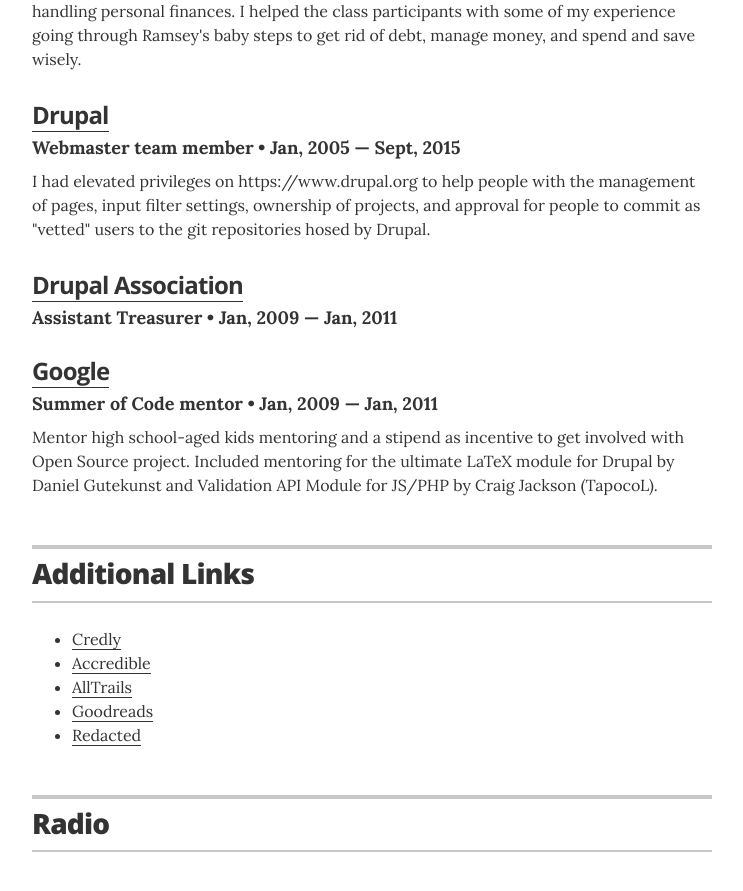
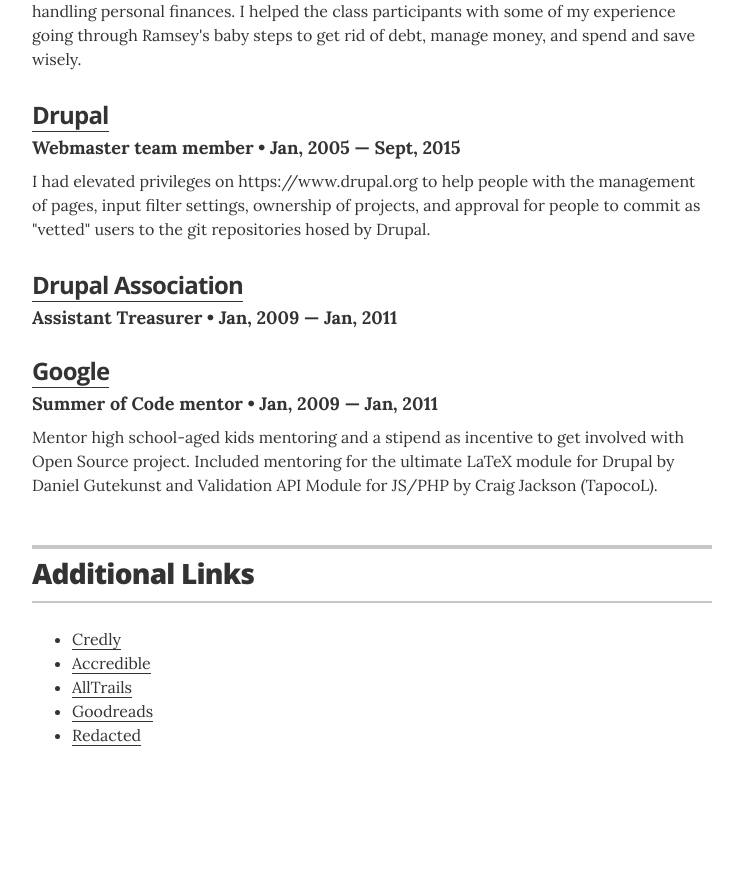
Before and after one commit to deekayen/dkn.github.io, a Jekyll site: the page built from index.html, in a window 1280 px wide and 900 px high, scrolled down 8007 px. Shown: the top 891 px of the window, without its empty margins (268-1011 px from the left). Built offline with Jekyll 4.4.1, drawn with Linux system fonts in a browser that asks for light colours; after the commit the page ends 8802 px from its top, so only the background shows below that.

Commit message:
remove pota and tip jars

```diff
--- a/_includes/head.html
+++ b/_includes/head.html
@@ -5,7 +5,6 @@
 
   <title>{% if page.title %}{{ page.title }}{% else %}{{ site.title }}{% endif %}</title>
 
-  <!-- Google font typography settings - defined in _config.yml -->
   {% if site.resume_theme == 'default' %}
   <link rel="preconnect" href="https://fonts.googleapis.com">
   <link rel="preconnect" href="https://fonts.gstatic.com" crossorigin>
--- a/_layouts/resume.html
+++ b/_layouts/resume.html
@@ -1,5 +1,6 @@
 <!DOCTYPE html>
 <html lang="en">
+<!-- you can check... it's valid HTML5 -->
 
   {% include head.html %}
 
@@ -10,15 +11,12 @@
 
       <header class="page-header">
 
-        <!-- You can turn off the avatar in _config.yml by setting to false -->
         {% if site.resume_avatar == 'true' %}
         <img src="images/avatar.png" alt="my photo" class="avatar no-print" itemprop="image">
         {% endif %}
 
-        <!-- Your name is defined in the _config.yml file -->
         <h1 class="header-name" itemprop="name">{{ site.resume_name }}</h1>
 
-        <!-- To display contact info here, change `display_header_contact_info` value in _config.yml to true -->
         {% if site.display_header_contact_info == 'true' %}
         <div class="header-contact-info">
           <p>{{ site.resume_header_contact_info }}</p>
@@ -213,28 +211,6 @@
       <!-- end Links -->
       {% endif %}
 
-      <!-- begin Print radio stuff -->
-      <section class="content-section">
-
-        <header class="section-header">
-          <h2>Radio</h2>
-        </header>
-
-        <div class="resume-item">
-
-        </div>
-
-      </section>
-      <!-- end Print radio stuff -->
-
-      <!-- begin Print tip jar -->
-      <section class="content-section">
-        <div class="resume-item">
-         <script src="https://cdnjs.buymeacoffee.com/1.0.0/button.prod.min.js" data-name="bmc-button" data-slug="deekayen" data-color="#FFDD00" data-emoji=""  data-font="Cookie" data-text="Buy me a chocolate bar" data-outline-color="#000000" data-font-color="#000000" data-coffee-color="#ffffff" ></script>
-        </div>
-      </section>
-      <!-- end Print tip jar -->
-
       {% if site.resume_print_social_links %}
       <!-- begin Print Social Links -->
       <section class="content-section print-only">
```
